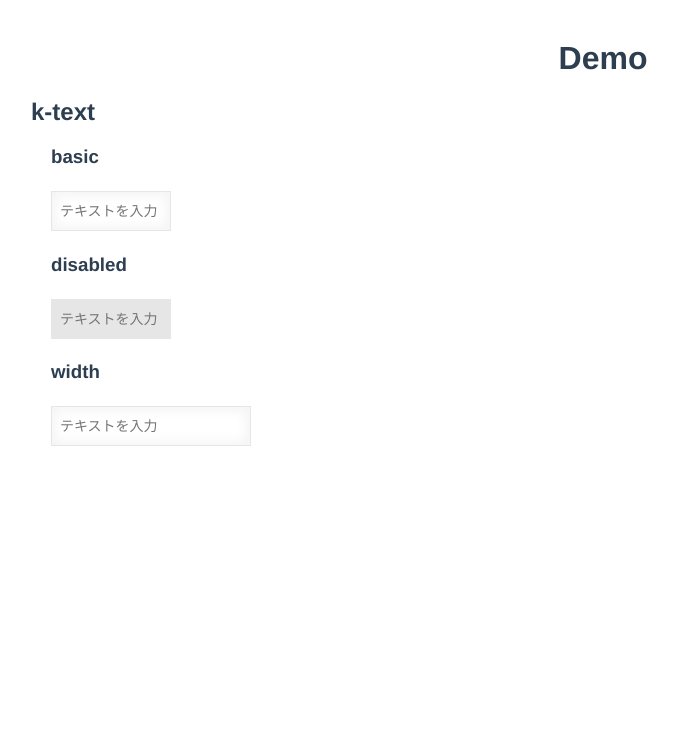
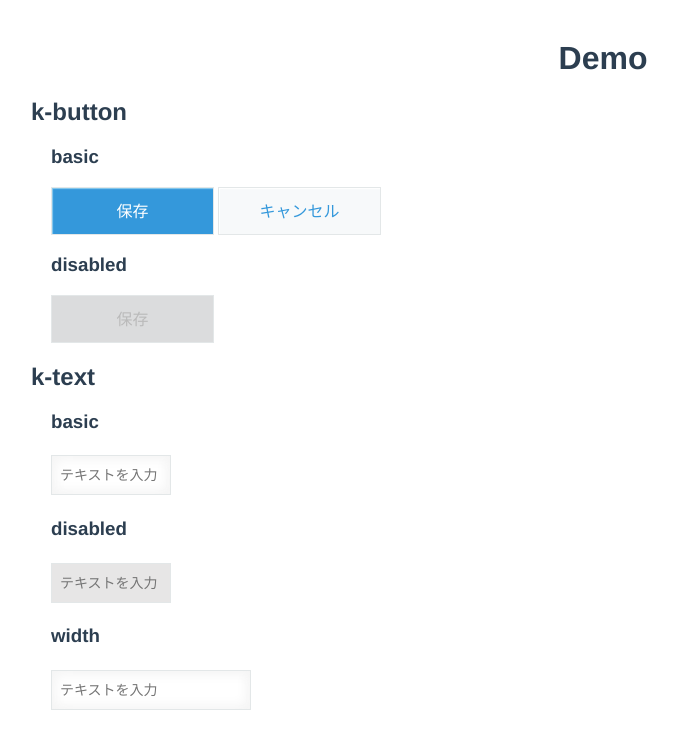
Before and after one commit to mid0111/kintone-vue-component, a Vue app: page / in a window 1280 px wide. Shown: the top 734 px of the page, without its empty margins (37-715 px from the left). Built offline with nearby package versions, Linux system fonts and the light colour scheme.

Commit message:
k-button コンポーネントのドキュメントを追加

```diff
--- a/src/App.vue
+++ b/src/App.vue
@@ -2,10 +2,30 @@
   <div id="app">
     <h1>Demo</h1>
     <div class="main-container">
+      <h2>k-button</h2>
+      <div class="components">
+        <h3>basic</h3>
+        <div class="clearfix">
+          <k-button
+            class="float-left mr-2"
+            text="保存"
+            type="submit"
+            @click="onEvent"
+          />
+          <k-button text="キャンセル" />
+        </div>
+        <h3>disabled</h3>
+        <k-button text="保存" type="submit" disabled />
+      </div>
+
       <h2>k-text</h2>
       <div class="components">
         <h3>basic</h3>
-        <k-text v-model="value" placeholder="テキストを入力" />
+        <k-text
+          v-model="value"
+          placeholder="テキストを入力"
+          @change="onEvent"
+        />
         <h3>disabled</h3>
         <k-text v-model="value" placeholder="テキストを入力" :disabled="true" />
         <h3>width</h3>
@@ -16,11 +36,13 @@
 </template>
 
 <script>
+import KButton from './components/KButton.vue';
 import KText from './components/KText.vue';
 
 export default {
   name: 'App',
   components: {
+    KButton,
     KText
   },
 
@@ -28,6 +50,12 @@ export default {
     return {
       value: ''
     };
+  },
+
+  methods: {
+    onEvent(value) {
+      console.log(value);
+    }
   }
 };
 </script>
@@ -49,4 +77,18 @@ export default {
 .components {
   margin: 20px;
 }
+
+.float-left {
+  float: left;
+}
+
+.clearfix::after {
+  content: '';
+  display: block;
+  clear: both;
+}
+
+.mr-2 {
+  margin-right: 4px;
+}
 </style>
--- a/src/components/KButton.vue
+++ b/src/components/KButton.vue
@@ -9,38 +9,23 @@
   </button>
 </template>
 
-<script>
-export default {
-  props: {
-    text: {
-      type: String,
-      default: '',
-      required: true
-    },
-    type: {
-      type: String,
-      default: null,
-      required: false
-    },
-    disabled: {
-      type: Boolean,
-      default: false,
-      required: false
-    }
-  },
+<script lang="ts">
+import { Component, Prop, Vue } from 'vue-property-decorator';
 
-  computed: {
-    typeClass() {
-      return this.type === 'submit' ? 'submit' : 'normal';
-    }
-  },
+@Component
+export default class KButton extends Vue {
+  @Prop({ default: '' }) private text!: string;
+  @Prop({ default: 'normal' }) type?: string;
+  @Prop({ default: false }) disabled?: boolean;
 
-  methods: {
-    onClick() {
-      this.$emit('click');
-    }
+  private get typeClass(): string {
+    return this.type === 'submit' ? 'submit' : 'normal';
   }
-};
+
+  private onClick() {
+    this.$emit('click');
+  }
+}
 </script>
 
 <style scoped>
```
Also changed, not shown: 3 other files (tests, documents, lock files or other folders).
